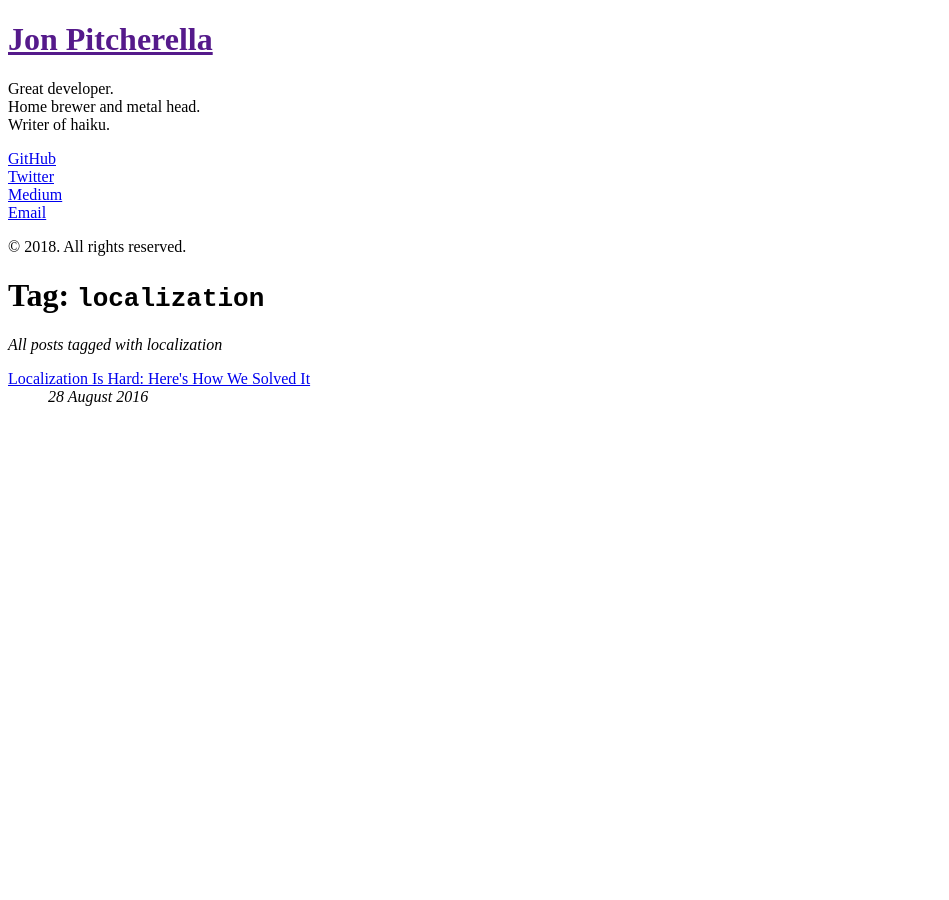
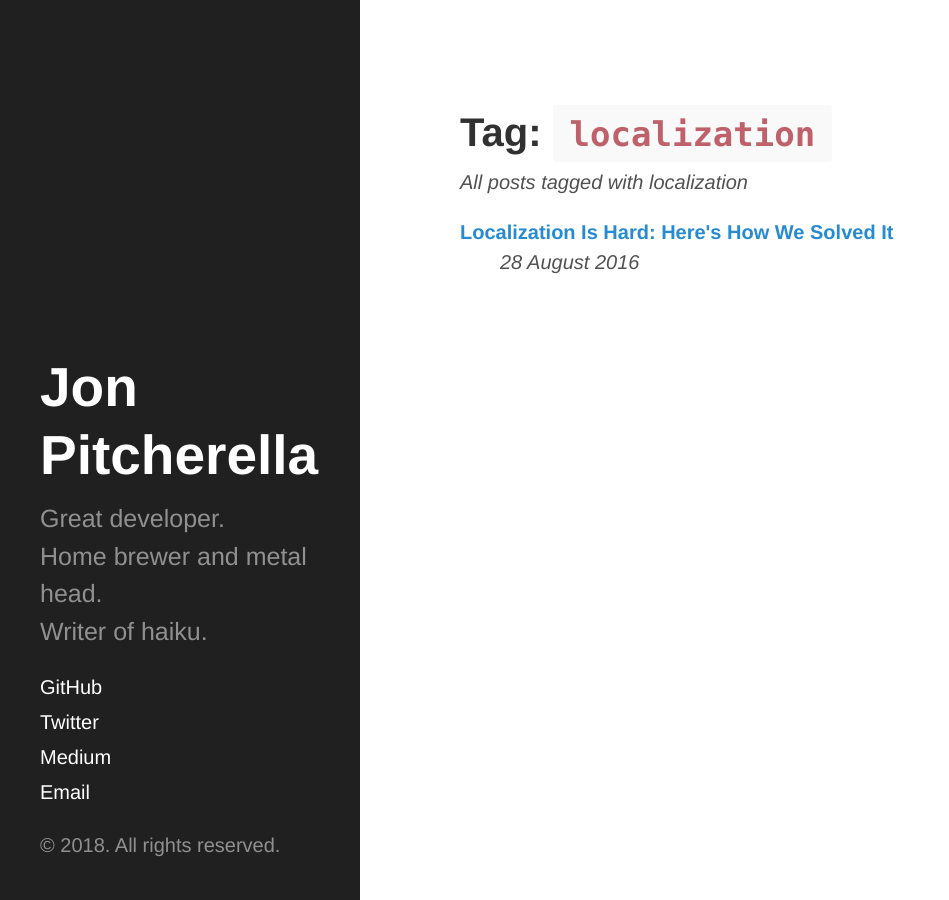
Before and after one commit to jonpitch/jonpitch.github.io, a Jekyll site: the page built from blog/tag/localization.md, in a window 1280 px wide. Shown: the whole page, without its empty margins (0-949 px from the left). Built offline with Jekyll 4.4.1, drawn with Linux system fonts in a browser that asks for light colours.

Commit message:
fix site.base-url (#9)
* fix site.base-url

* disable external link verification - it's too flaky

```diff
--- a/_includes/head.html
+++ b/_includes/head.html
@@ -11,17 +11,17 @@
     <link rel="canonical" href="{{ page.url | replace:'index.html','' | prepend: site.baseurl | prepend: site.url }}">
 
     <!-- Site CSS -->
-    <link rel="stylesheet" href="{{ site.baseurl }}public/css/poole.css">
-    <link rel="stylesheet" href="{{ site.baseurl }}public/css/syntax.css">
-    <link rel="stylesheet" href="{{ site.baseurl }}public/css/hyde.css">
+    <link rel="stylesheet" href="/public/css/poole.css">
+    <link rel="stylesheet" href="/public/css/syntax.css">
+    <link rel="stylesheet" href="/public/css/hyde.css">
 
     <!-- Icons -->
-    <link rel="shortcut icon" href="{{ site.baseurl }}public/favicon.ico">
-    <link rel="apple-touch-icon" sizes="180x180" href="{{ site.baseurl }}public/apple-touch-icon.png" />
-    <link rel="icon" type="image/png" href="{{ site.baseurl }}public/favicon-32x32.png" sizes="32x32" />
-    <link rel="icon" type="image/png" href="{{ site.baseurl }}public/favicon-16x16.png" sizes="16x16" />
-    <link rel="manifest" href="{{ site.baseurl }}public/manifest.json" />
-    <link rel="mask-icon" href="{{ site.baseurl }}public/safari-pinned-tab.svg" color="{{ site.brand-color }}" />
+    <link rel="shortcut icon" href="/public/favicon.ico">
+    <link rel="apple-touch-icon" sizes="180x180" href="/public/apple-touch-icon.png" />
+    <link rel="icon" type="image/png" href="/public/favicon-32x32.png" sizes="32x32" />
+    <link rel="icon" type="image/png" href="/public/favicon-16x16.png" sizes="16x16" />
+    <link rel="manifest" href="/public/manifest.json" />
+    <link rel="mask-icon" href="/public/safari-pinned-tab.svg" color="{{ site.brand-color }}" />
 
     <!-- RSS -->
     <link rel="alternate" type="application/rss+xml" title="RSS" href="/atom.xml">
```
Also changed, not shown: 1 other file.
